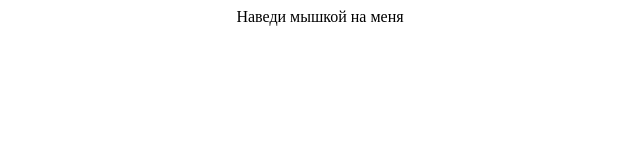
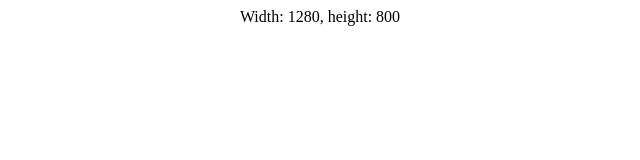
Before and after one commit to Valeriy8500/result-school-middle, a React (Create React App) app in the folder react-projects/: page / in a window 1280 px wide. Shown: the top 160 px of the page, without its empty margins (320-960 px from the left). Built offline with nearby package versions, Linux system fonts and the light colour scheme.

Commit message:
Реализовал хук useViewportSize

```diff
--- a/react-projects/src/App.js
+++ b/react-projects/src/App.js
@@ -2,6 +2,7 @@ import React from 'react';
 import { useFetch } from './hooks/useFetch';
 import { useLocalStorage } from './hooks/useLocalStorage';
 import { useHover } from './hooks/useHover';
+import { useViewportSize } from './hooks/useViewportSize';
 
 const url = 'https://jsonplaceholder.typicode.com/posts';
 
@@ -72,13 +73,26 @@ const style = {
 
 // export default App;
 
-// Task 3
+// // Task 3
+// function App() {
+//   const { hovered, ref } = useHover();
+
+//   return (
+//     <div ref={ref} style={style}>
+//       {hovered ? 'На меня навели мышку' : 'Наведи мышкой на меня'}
+//     </div>
+//   );
+// }
+
+// export default App;
+
+// Task 4
 function App() {
-  const { hovered, ref } = useHover();
+  const { height, width } = useViewportSize();
 
   return (
-    <div ref={ref} style={style}>
-      {hovered ? 'На меня навели мышку' : 'Наведи мышкой на меня'}
+    <div style={style}>
+      Width: {width}, height: {height}
     </div>
   );
 }
--- /dev/null
+++ b/react-projects/src/hooks/useViewportSize.js
@@ -0,0 +1,27 @@
+import React from 'react';
+
+const viewportWidth = window.visualViewport.width;
+const viewportHeight = window.visualViewport.height;
+
+export function useViewportSize() {
+  const [width, setWidth] = React.useState(viewportWidth);
+  const [height, setHeight] = React.useState(viewportHeight);
+
+  const saveNewSizes = () => {
+    setWidth(window.visualViewport.width);
+    setHeight(window.visualViewport.height);
+  };
+
+  React.useEffect(() => {
+    if (typeof window !== 'undefined') {
+      window.addEventListener('resize', saveNewSizes);
+
+      return () => window.removeEventListener('resize', saveNewSizes);
+    }
+  }, []);
+
+  return {
+    height,
+    width
+  }
+}
```
